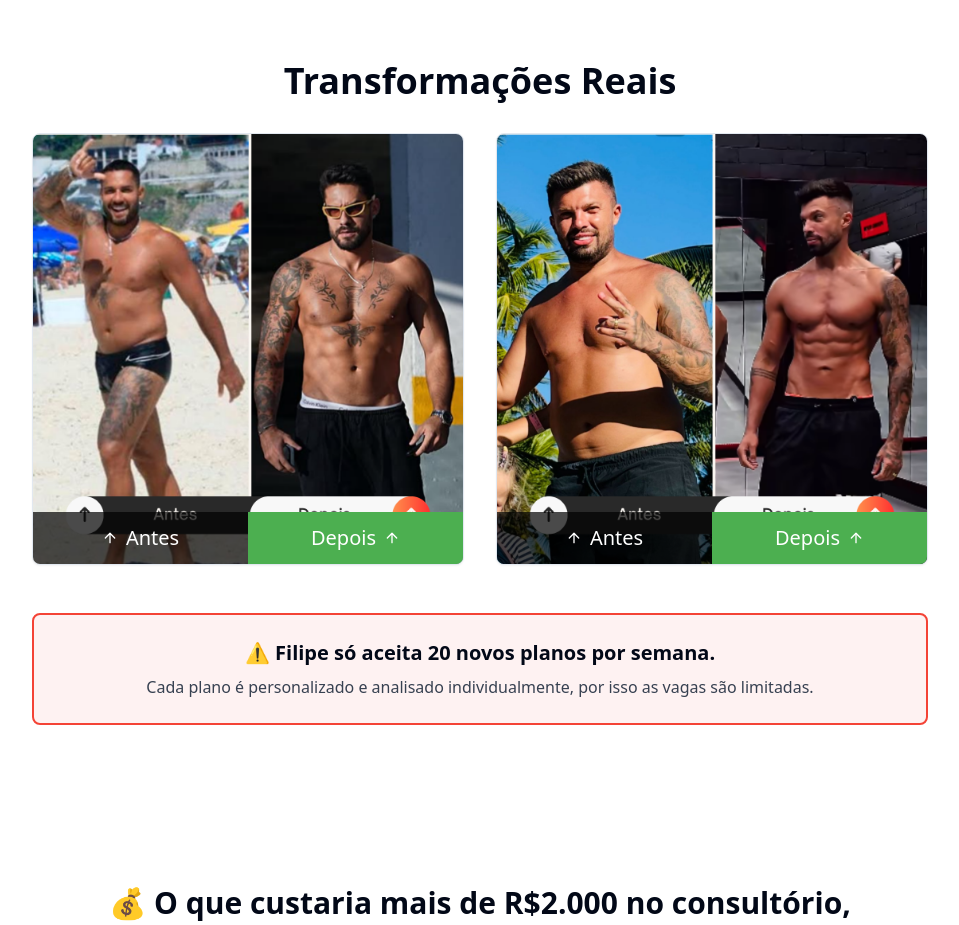
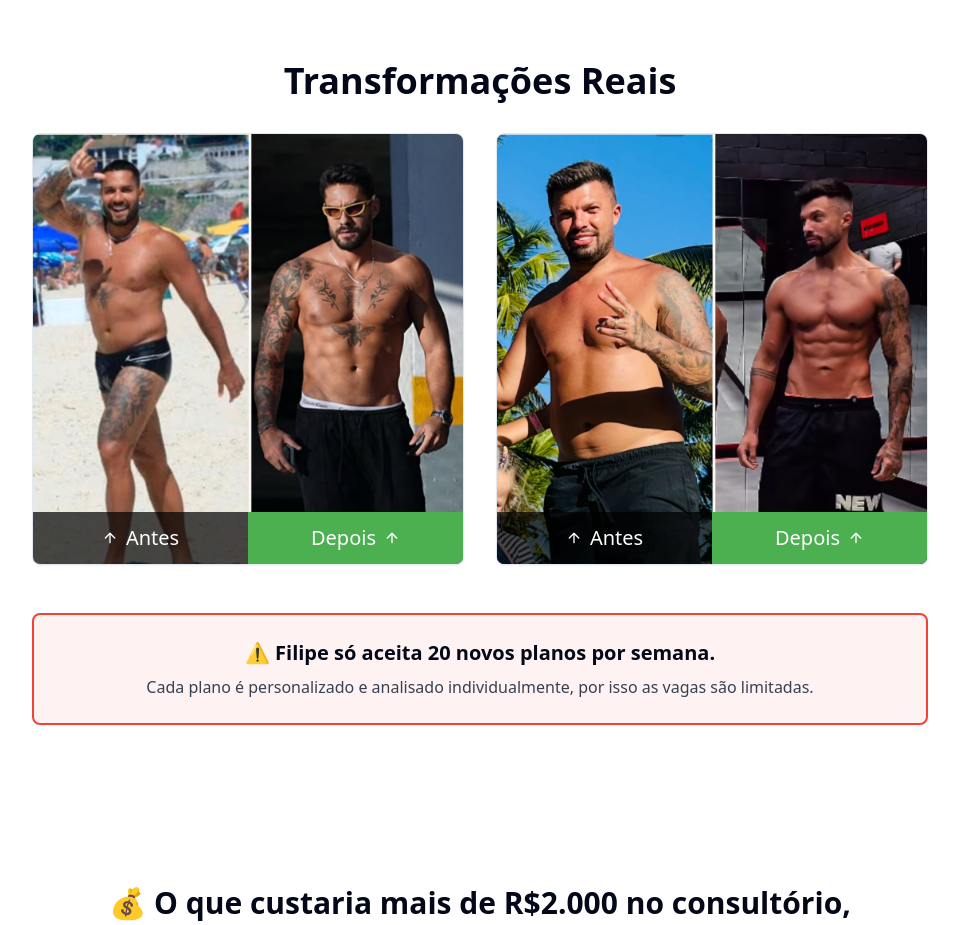
Before and after one commit to thiagomagha/linares-body-boost, a React (Vite) app: page / in a window 1280 px wide. Shown: the part 3080-4005 px from the top of the page, without its empty margins (160-1119 px from the left). Built offline with nearby package versions, Linux system fonts and the light colour scheme.

Commit message:
Update before/after images
Update the before and after images in the BeforeAfterSection component.

```diff
--- a/src/components/BeforeAfterSection.tsx
+++ b/src/components/BeforeAfterSection.tsx
@@ -16,7 +16,7 @@ const BeforeAfterSection = () => {
               <CardContent className="p-0">
                 <div className="relative">
                   <img
-                    src="/lovable-uploads/9b2ecba3-c23e-4e84-b355-0400609a94ce.png"
+                    src="/lovable-uploads/f4d17eb5-21ff-4254-a548-2ee7a437b163.png"
                     alt="Transformação corporal antes e depois"
                     className="w-full h-auto"
                   />
@@ -37,7 +37,7 @@ const BeforeAfterSection = () => {
               <CardContent className="p-0">
                 <div className="relative">
                   <img
-                    src="/lovable-uploads/edf33400-c726-4e71-b112-817246db9f30.png"
+                    src="/lovable-uploads/7b4ce13c-cf10-42cc-8311-aa1eb1557088.png"
                     alt="Transformação corporal antes e depois"
                     className="w-full h-auto"
                   />
```
Also changed, not shown: public/lovable-uploads/7b4ce13c-cf10-42cc-8311-aa1eb1557088.png (added), public/lovable-uploads/f4d17eb5-21ff-4254-a548-2ee7a437b163.png (added).
